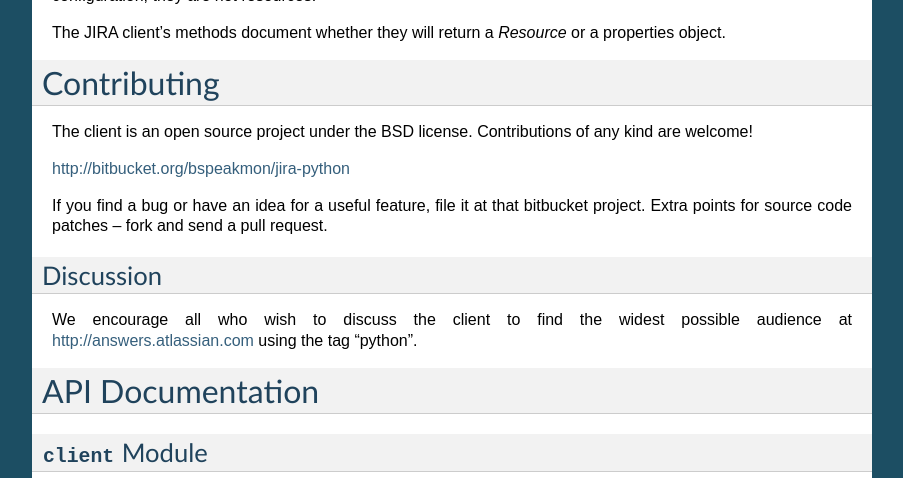
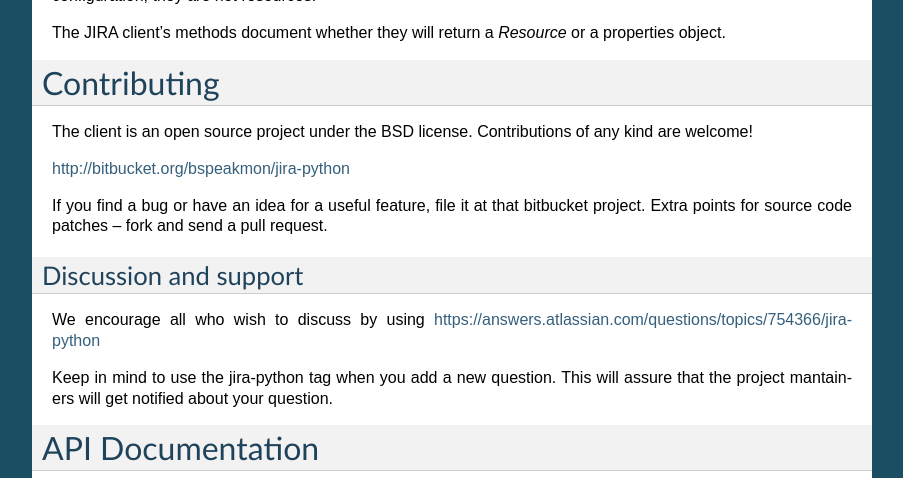
Before and after one commit to pycontribs/jira, a Sphinx documentation site: the page built from docs/index.rst, in a window 1280 px wide and 900 px high, scrolled down 7379 px, cut to the strip 0-478 px from the top of the window. Shown: the whole strip, without its empty margins (198-1101 px from the left). Built offline with Sphinx 7.4.7, drawn with Linux system fonts in a browser that asks for light colours; some of the changed text lies outside the part shown.

Commit message:
Fixing #61 - documenting how to get support on jira-python

```diff
--- a/docs/index.rst
+++ b/docs/index.rst
@@ -399,10 +399,13 @@
 If you find a bug or have an idea for a useful feature, file it at that bitbucket project. Extra points for source
 code patches -- fork and send a pull request.
 
-Discussion
-----------
+Discussion and support
+----------------------
 
-We encourage all who wish to discuss the client to find the widest possible audience at http://answers.atlassian.com using the tag "python".
+We encourage all who wish to discuss by using https://answers.atlassian.com/questions/topics/754366/jira-python
+
+Keep in mind to use the jira-python tag when you add a new question. This will assure that the project mantainers
+will get notified about your question.
 
 API Documentation
 =================
```
